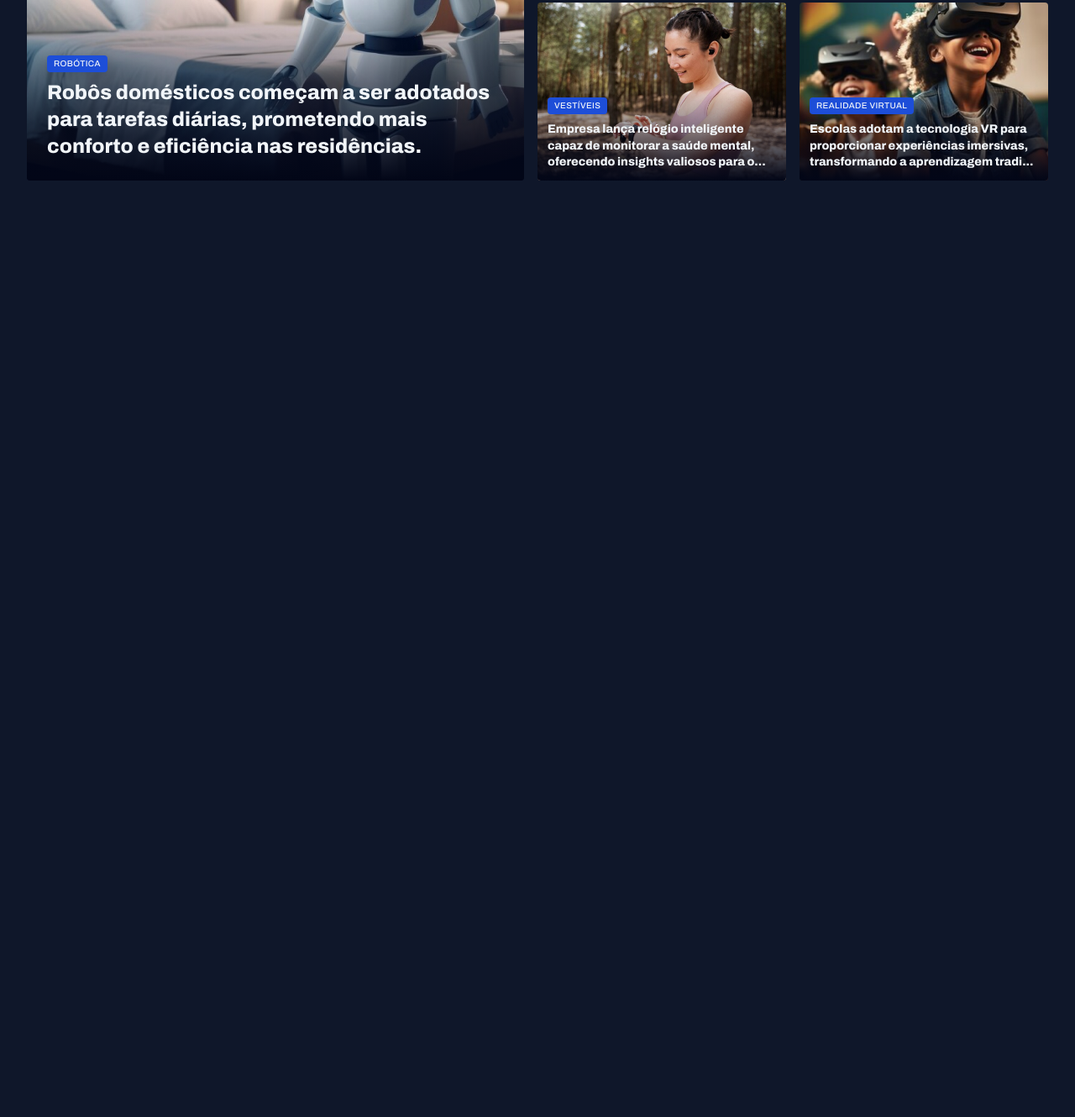
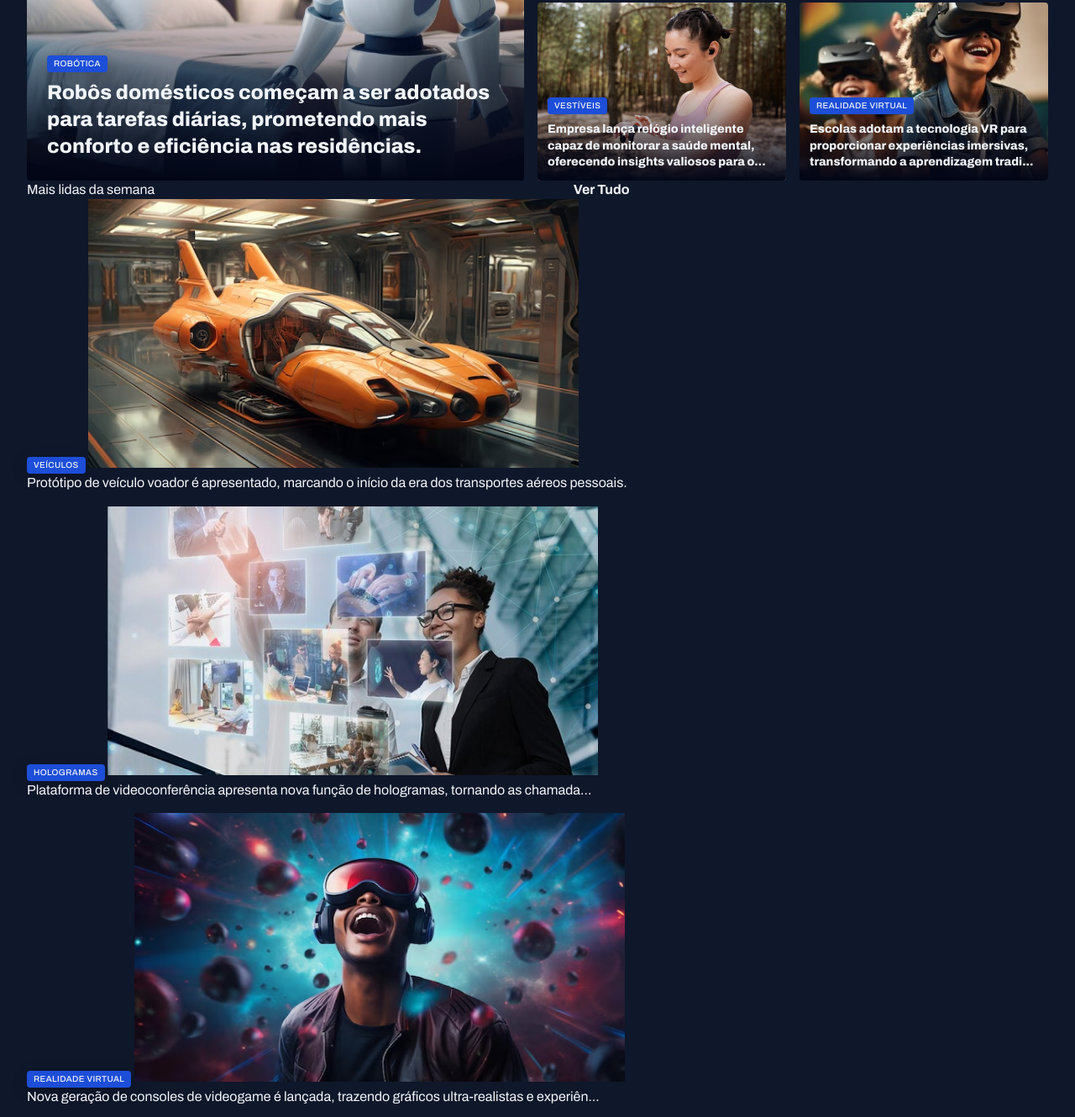
Before and after one commit to AndreRamos-DEVjunior2024/Portal-de-not-cias, a plain HTML site: page index.html in a window 1280 px wide. Shown: the part 380-1710 px from the top of the page at 84% size. Before the commit the page ends 800 px from the top, so only its background shows below. Drawn offline with Linux system fonts and the light colour scheme.

Commit message:
Estruturando a section mais lidas da semana

```diff
--- a/index.html
+++ b/index.html
@@ -86,6 +86,47 @@
                 </figure>
             </div>
         </section>
+
+        <section id="weekly">
+            <header class="grid grid-flow-col">
+                <h3>Mais lidas da semana</h3>
+                <a href="#" class="grid grid-flow-col">
+                    <strong>Ver Tudo</strong>
+                    <span></span>
+                </a>
+            </header>
+
+            <div class="grid gap-16">
+                <figure>
+                    <span class="content-tag">Veículos</span>
+                    <img src="assets/image/Image 06.png" alt="Protótipo de veículo voador é apresentado, marcando o início da era dos transportes aéreos pessoais.">
+                    <p>
+                        Protótipo de veículo voador é apresentado, marcando o início da era dos transportes aéreos pessoais.
+                    </p>
+                </figure>
+                <figure>
+                    <span class="content-tag">hologramas</span>
+                    <img src="assets/image/Image 07.png" alt="Plataforma de videoconferência apresenta nova função de hologramas, tornando as chamadas virtuais mais realistas e envolventes.">
+                    <p>
+                        Plataforma de videoconferência apresenta nova função de hologramas, tornando as chamada...
+                    </p>
+                </figure>
+                <figure>
+                    <span class="content-tag">realidade virtual</span>
+                    <img src="assets/image/Image 08.png" alt="Nova geração de consoles de videogame é lançada, trazendo gráficos ultra-realistas e experiências de jogo totalmente envolventes.">
+                    <p>
+                        Nova geração de consoles de videogame é lançada, trazendo gráficos ultra-realistas e experiên...
+                    </p>
+                </figure>
+                <figure>
+                    <span class="content-tag">Internet</span>
+                    <img src="assets/image/Image 09.png" alt="Projeto busca oferecer internet de alta velocidade em áreas remotas através de satélites.">
+                    <p>
+                        Projeto busca oferecer internet de alta velocidade em áreas remotas através de satélites.
+                    </p>
+                </figure>
+            </div>
+        </section>
     </main>
 </body>
 </html>
```
